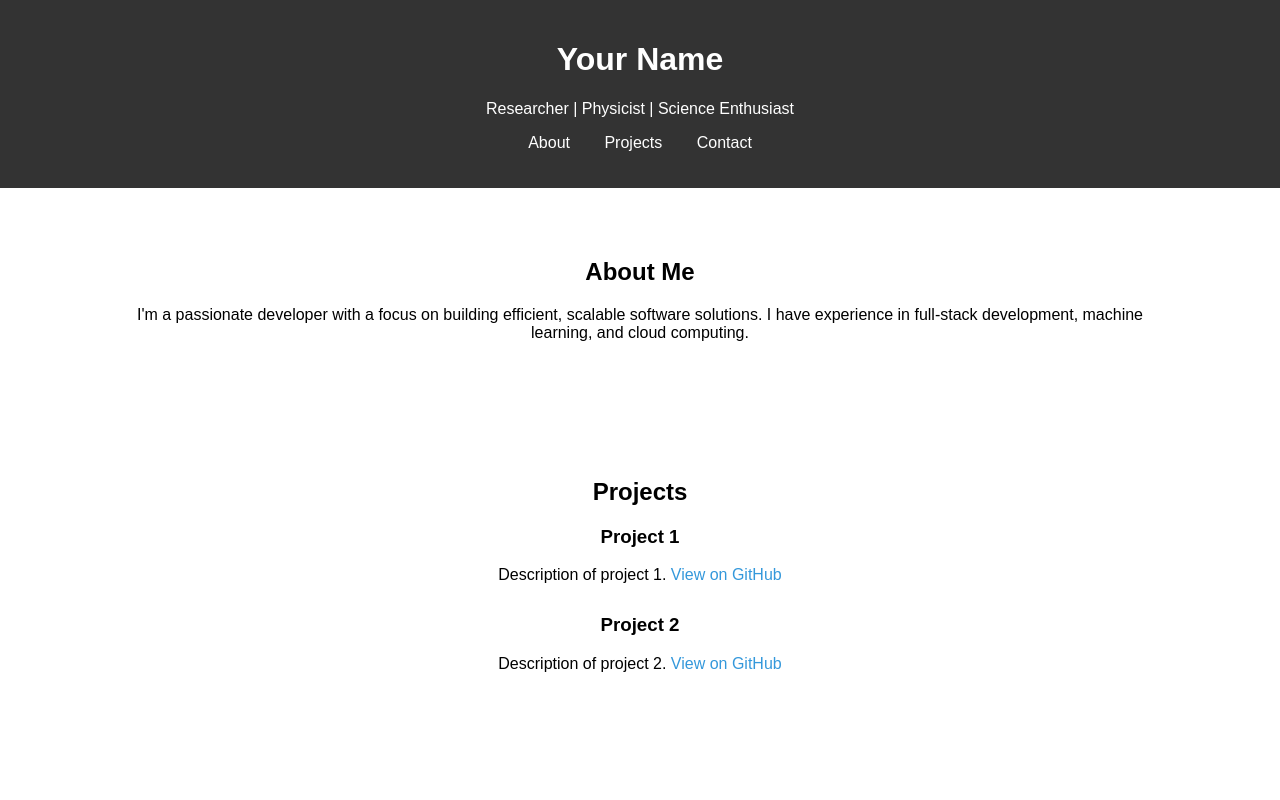
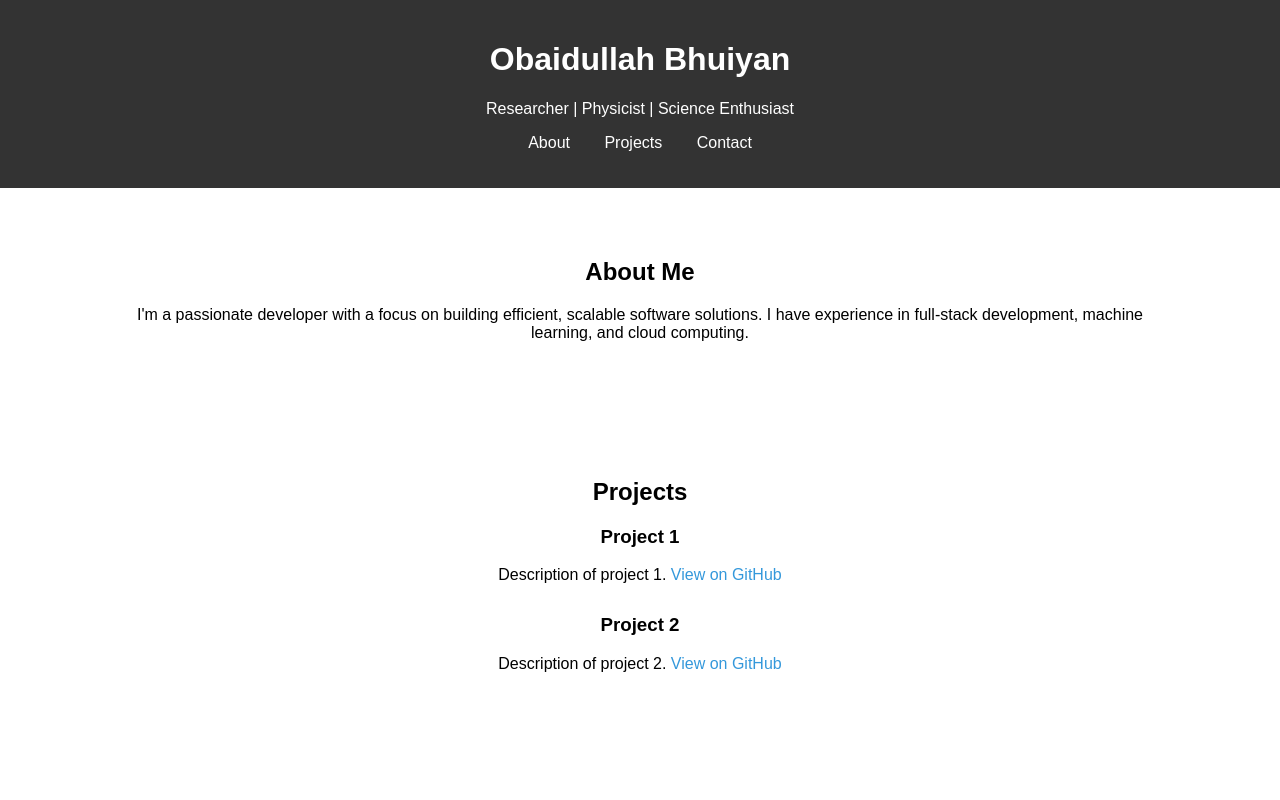
Before and after one commit to Obaidullah25/Example, a plain HTML site: page index.html in a window 1280 px wide. Shown: the top 800 px of the page. Drawn offline with Linux system fonts and the light colour scheme.

Commit message:
Update index.html

```diff
--- a/index.html
+++ b/index.html
@@ -9,7 +9,7 @@
 <body>
     <header>
         <div class="container">
-            <h1>Your Name</h1>
+            <h1>Obaidullah Bhuiyan</h1>
             <p>Researcher | Physicist | Science Enthusiast</p>
             <nav>
                 <ul>
```
